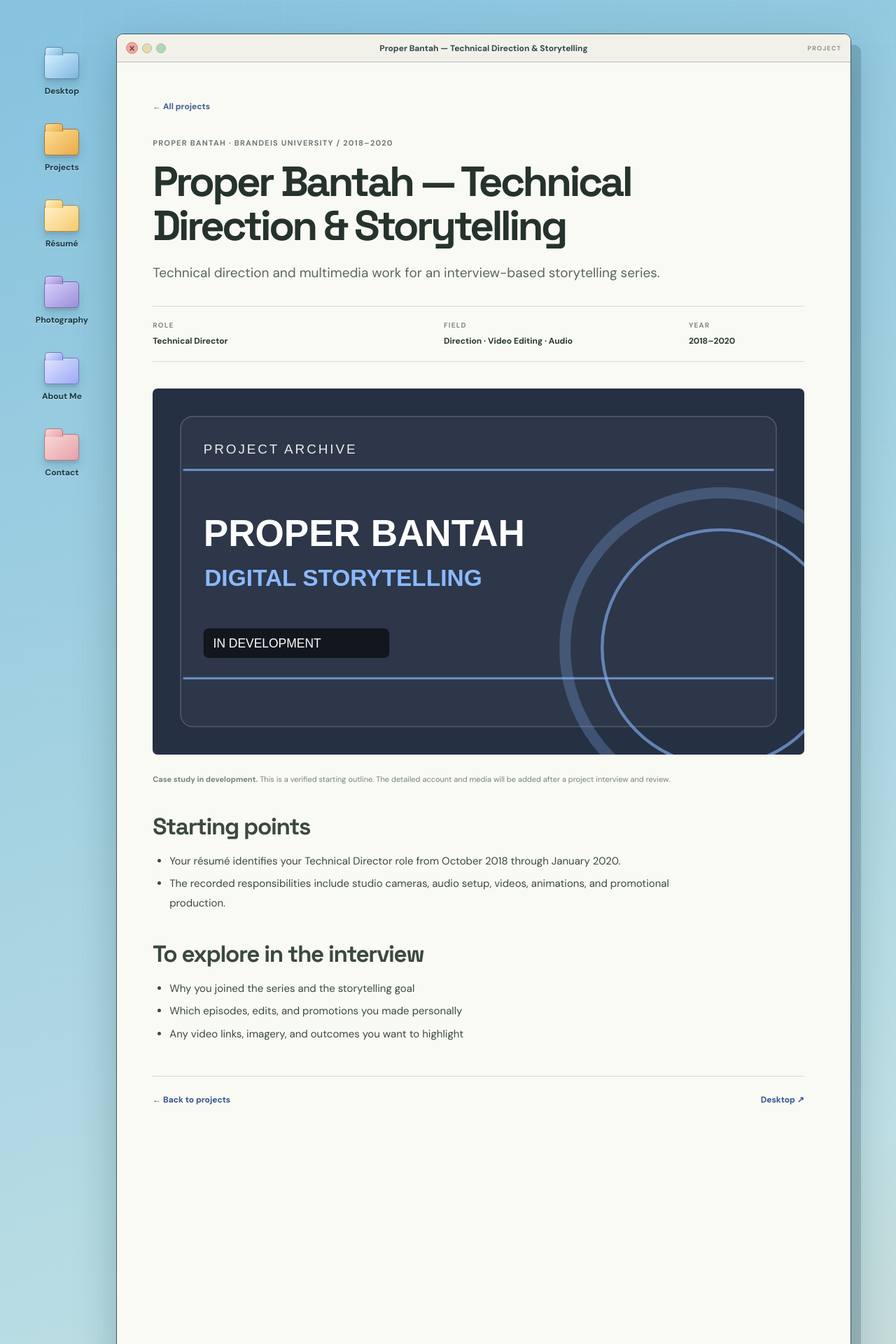
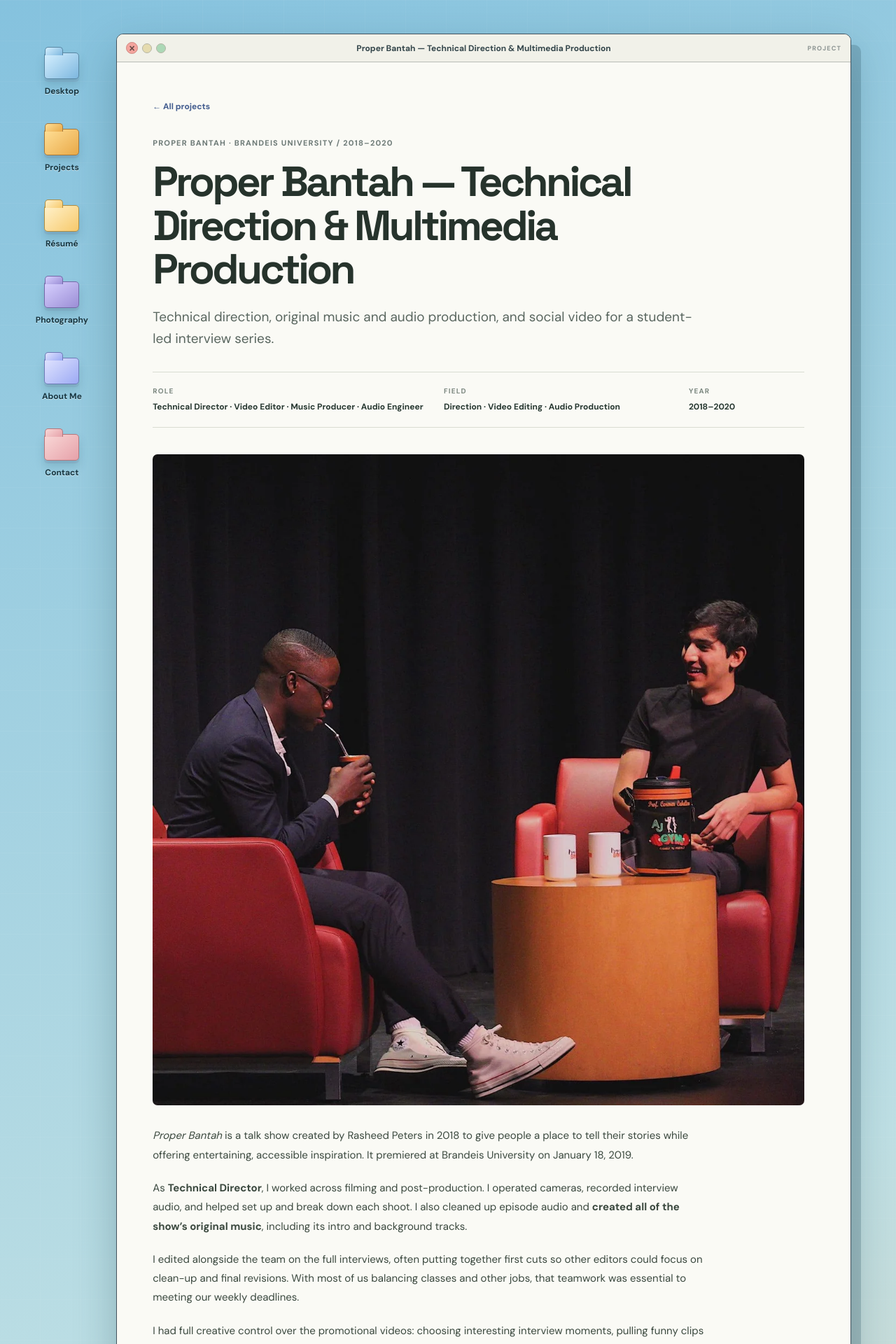
Before and after one commit to betheladekogbe/betheladekogbe.github.io, a Jekyll site: the page built from _projects/proper-bantah.md, in a window 1280 px wide. Shown: the top 1920 px of the page at 70% size. Built offline with Jekyll 4.4.1, drawn with Linux system fonts in a browser that asks for light colours; some of the changed text lies outside the part shown.

Commit message:
Publish Proper Bantah multimedia case study with original photos and video links

```diff
--- a/_projects/proper-bantah.md
+++ b/_projects/proper-bantah.md
@@ -1,26 +1,50 @@
 ---
-title: "Proper Bantah — Technical Direction & Storytelling"
+title: "Proper Bantah — Technical Direction & Multimedia Production"
 organization: "Proper Bantah · Brandeis University"
 year: "2018–2020"
 date: 2020-01-01
-category: "Direction · Video Editing · Audio"
-role: "Technical Director"
-summary: "Technical direction and multimedia work for an interview-based storytelling series."
+category: "Direction · Video Editing · Audio Production"
+role: "Technical Director · Video Editor · Music Producer · Audio Engineer"
+summary: "Technical direction, original music and audio production, and social video for a student-led interview series."
 featured: false
 order: 13
 art: series
-image: "/assets/images/projects/proper-bantah-draft.svg"
-image_alt: "Draft project cover for Proper Bantah — Technical Direction & Storytelling"
-status: "In development"
+image: "/assets/images/projects/proper-bantah-interview-01.webp"
+image_alt: "Interview recording for Proper Bantah, with host and guest seated on set."
 ---
 
-<p class="portfolio-caption"><strong>Case study in development.</strong> This is a verified starting outline. The detailed account and media will be added after a project interview and review.</p>
+*Proper Bantah* is a talk show created by Rasheed Peters in 2018 to give people a place to tell their stories while offering entertaining, accessible inspiration. It premiered at Brandeis University on January 18, 2019.
 
-## Starting points
-- Your résumé identifies your Technical Director role from October 2018 through January 2020.
-- The recorded responsibilities include studio cameras, audio setup, videos, animations, and promotional production.
+As **Technical Director**, I worked across filming and post-production. I operated cameras, recorded interview audio, and helped set up and break down each shoot. I also cleaned up episode audio and **created all of the show's original music**, including its intro and background tracks.
 
-## To explore in the interview
-- Why you joined the series and the storytelling goal
-- Which episodes, edits, and promotions you made personally
-- Any video links, imagery, and outcomes you want to highlight
+I edited alongside the team on the full interviews, often putting together first cuts so other editors could focus on clean-up and final revisions. With most of us balancing classes and other jobs, that teamwork was essential to meeting our weekly deadlines.
+
+I had full creative control over the promotional videos: choosing interesting interview moments, pulling funny clips from the *in the field* segments, and making horizontal and vertical edits with graphics and captions. One of my favorites was the Jonathan Goldman interview. We played indoor racquetball for his field segment, and I turned the footage into an **ESPN-style highlight reel** for the episode intro and promotion.
+
+Our videos encouraged people to watch the show and attend in-person tapings. Across Instagram, Facebook and YouTube, the show reached **more than 7,500 combined views** (reported).
+
+## Watch the work
+
+<div class="portfolio-links">
+  <a class="portfolio-link" href="https://www.facebook.com/reel/501087810295788" target="_blank" rel="noopener noreferrer">ESPN-style racquetball reel ↗</a>
+  <a class="portfolio-link" href="https://www.facebook.com/reel/1221915044640862" target="_blank" rel="noopener noreferrer">Behind-the-scenes video ↗</a>
+  <a class="portfolio-link" href="https://www.youtube.com/channel/UCp0RV2n5JhV9ZpWJ3retLUw/videos" target="_blank" rel="noopener noreferrer">Full interviews and original music on YouTube ↗</a>
+</div>
+
+The Facebook reels open on Facebook. I will add direct video and audio samples here when the original files are available.
+
+## Official production photographs
+
+<div style="display:grid;grid-template-columns:repeat(2,minmax(0,1fr));gap:12px;margin:18px 0">
+  <img src="/assets/images/projects/proper-bantah-interview-01.webp" loading="lazy" alt="Proper Bantah interview recording with host and guest" style="width:100%;border-radius:8px;height:auto">
+  <img src="/assets/images/projects/proper-bantah-interview-02.webp" loading="lazy" alt="Host and guest on the Proper Bantah interview set" style="width:100%;border-radius:8px;height:auto">
+  <img src="/assets/images/projects/proper-bantah-interview-03.webp" loading="lazy" alt="Candid moment during a Proper Bantah interview" style="width:100%;border-radius:8px;height:auto">
+  <img src="/assets/images/projects/proper-bantah-crew.webp" loading="lazy" alt="Proper Bantah production team group photograph" style="width:100%;border-radius:8px;height:auto">
+</div>
+<p class="portfolio-caption">Photos from the Proper Bantah production archive. Individual photography credits are being confirmed.</p>
+
+## Press and recognition
+
+*The Brandeis Hoot* covered the premiere in January 2019, describing the clips as having **“a notable, professional sheen.”** The review recognized the team's production quality and the show's interest in people with different experiences.
+
+<a class="portfolio-link" href="https://brandeishoot.com/web-series-proper-bantah-wants-you-to-step-out-of-your-comfort-zone/" target="_blank" rel="noopener noreferrer">Read the January 25, 2019 Brandeis Hoot feature ↗</a>
```
Also changed, not shown: index.html (+2 -2 lines), assets/images/projects/proper-bantah-crew.webp (added), assets/images/projects/proper-bantah-interview-01.webp (added), assets/images/projects/proper-bantah-interview-02.webp (added), assets/images/projects/proper-bantah-interview-03.webp (added), assets/js/portfolio-projects.js.
